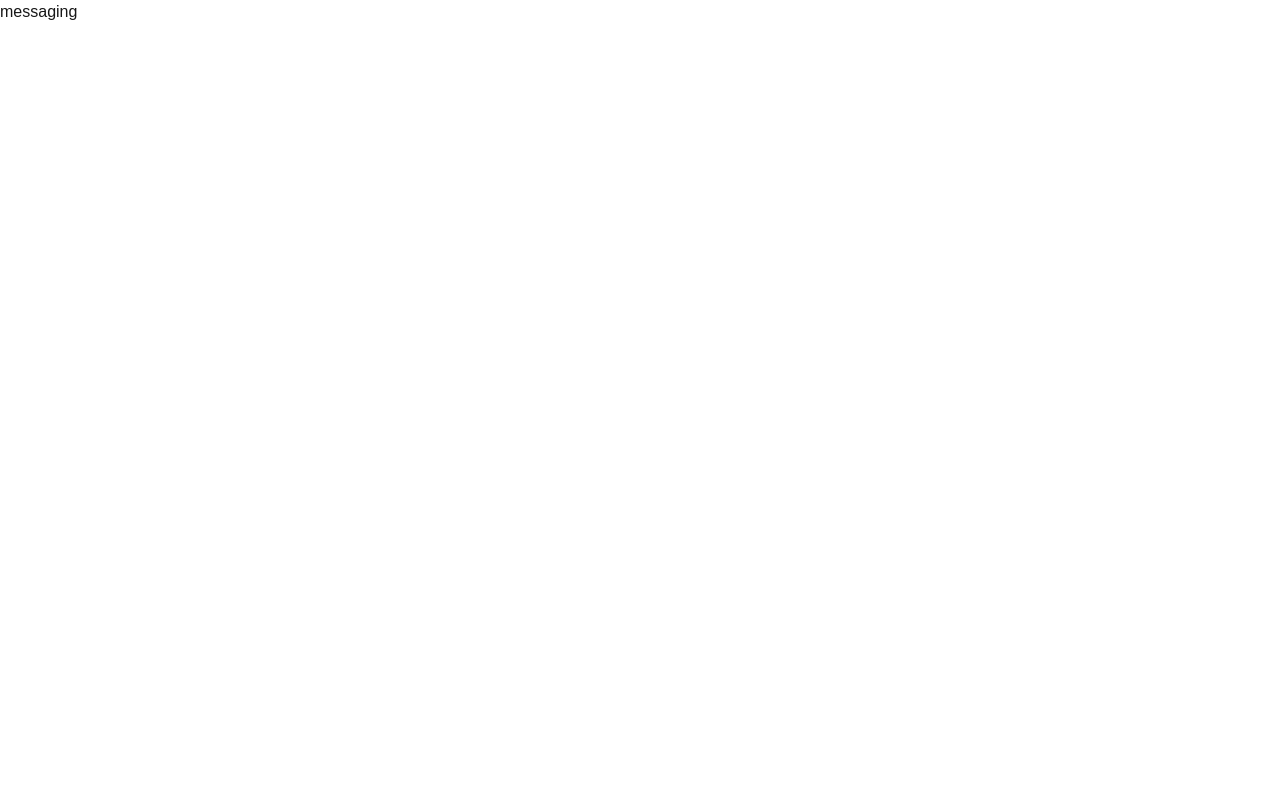
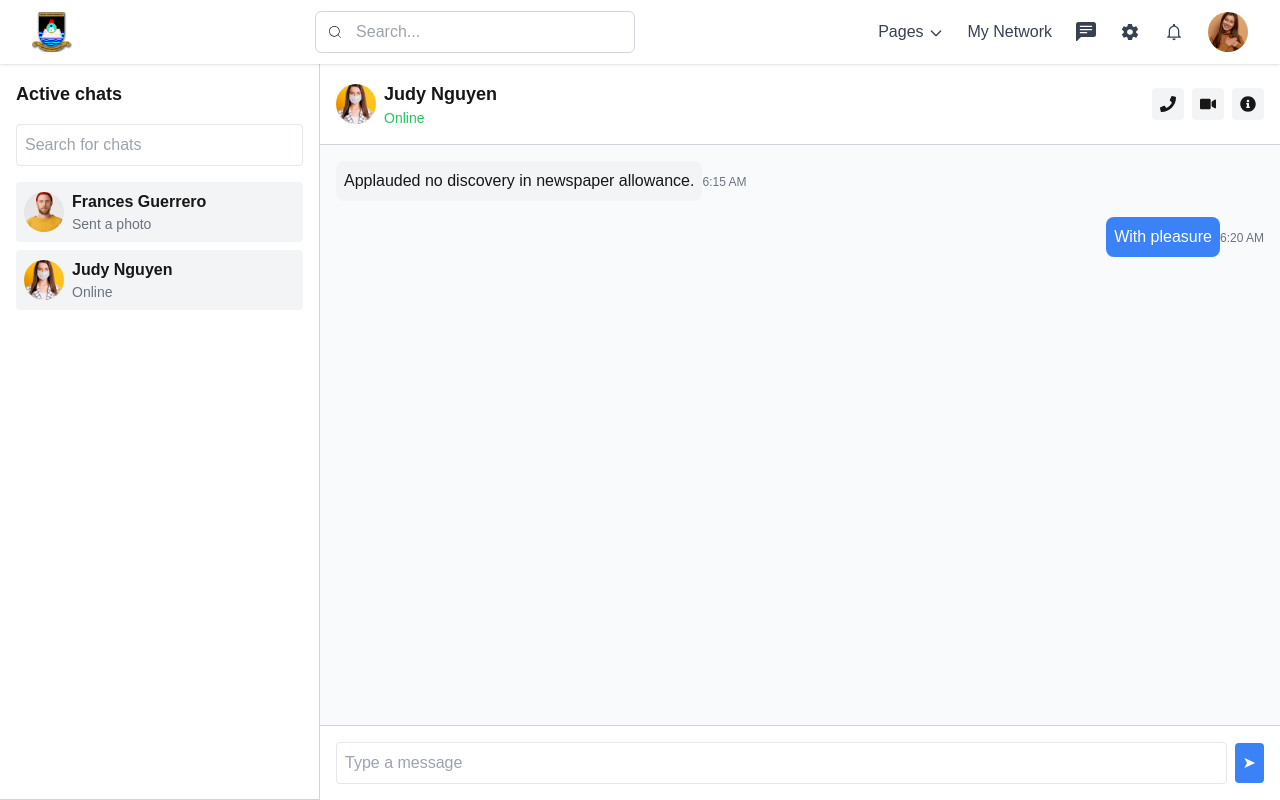
Before and after one commit to Harbiodun-coder/alumni, a Next.js app: page /messaging in a window 1280 px wide. Built offline with nearby package versions, Linux system fonts and the light colour scheme.

Commit message:
added messaging and notification screen

```diff
--- a/pages/messaging.jsx
+++ b/pages/messaging.jsx
@@ -1,9 +1,151 @@
-import React from 'react'
+import React, { useState } from "react";
+import { FaBars, FaTimes, FaPhone, FaVideo, FaInfoCircle } from "react-icons/fa";
+import Header from "@/components/Header";
 
-export default function messaging() {
+export default function Messaging() {
+  const [users, setUsers] = useState([
+    { id: 1, name: "Frances Guerrero", avatar: "/13.jpg", lastMessage: "Sent a photo" },
+    { id: 2, name: "Judy Nguyen", avatar: "/02.jpg", lastMessage: "Online" },
+  ]);
+
+  const [selectedChat, setSelectedChat] = useState({
+    id: 2,
+    name: "Judy Nguyen",
+    avatar: "02.jpg",
+    messages: [
+      { from: "Judy Nguyen", text: "Applauded no discovery in newspaper allowance.", time: "6:15 AM" },
+      { from: "You", text: "With pleasure", time: "6:20 AM" },
+    ],
+  });
+
+  const [isSidebarOpen, setIsSidebarOpen] = useState(false);
+
+  const handleChatClick = (user) => {
+    setSelectedChat({
+      ...user,
+      messages: [
+        { from: user.name, text: `This is the chat with ${user.name}`, time: "7:15 AM" },
+        { from: "You", text: "Reply to the message", time: "7:20 AM" },
+      ],
+    });
+
+    const userExists = users.some((existingUser) => existingUser.id === user.id);
+    if (!userExists) {
+      const newUser = { id: users.length + 1, name: `New User ${users.length + 1}`, avatar: "/10.jpg", lastMessage: "Just joined" };
+      setUsers((prevUsers) => [...prevUsers, newUser]);
+    }
+  };
+
   return (
     <div>
-      messaging
+
+      <Header />
+
+
+      <div className="md:hidden flex justify-between items-center bg-white px-4 py-2 border-b border-gray-300 ">
+        <h2 className="text-lg font-semibold">Messaging</h2>
+        <button
+          className="text-xl"
+          onClick={() => setIsSidebarOpen(!isSidebarOpen)}
+        >
+          {isSidebarOpen ? <FaTimes /> : <FaBars />}
+        </button>
+      </div>
+
+      {/* Adjust layout with padding for content below header */}
+      <div className="flex flex-col md:flex-row h-screen pt-16">
+        {/* Sidebar */}
+        <div
+          className={`${
+            isSidebarOpen ? "block" : "hidden"
+          } md:block w-full md:w-1/4 bg-white p-4 border-b md:border-r border-gray-300 absolute md:relative top-0 left-0 z-10 h-full md:h-auto`}
+        >
+          <h2 className="text-lg font-semibold mb-4">Active chats</h2>
+          <input
+            type="text"
+            placeholder="Search for chats"
+            className="w-full p-2 mb-4 border rounded focus:outline-none focus:ring-2 focus:ring-blue-400"
+          />
+          <div className="flex flex-col space-y-2">
+            {users.map((user) => (
+              <div
+                key={user.id}
+                className="flex items-center p-2 bg-gray-100 rounded cursor-pointer hover:bg-gray-200"
+                onClick={() => handleChatClick(user)}
+              >
+                <img
+                  src={user.avatar}
+                  className="rounded-full w-10 h-10 mr-2"
+                  alt="User avatar"
+                />
+                <div>
+                  <p className="font-semibold">{user.name}</p>
+                  <p className="text-sm text-gray-500">{user.lastMessage}</p>
+                </div>
+              </div>
+            ))}
+          </div>
+        </div>
+
+        {/* Chat Area */}
+        <div className="flex-1 flex flex-col">
+          {/* Chat Header */}
+          <div className="flex items-center justify-between p-4 border-b border-gray-300 bg-white">
+            <div className="flex items-center">
+              <img
+                src={selectedChat.avatar}
+                className="rounded-full w-10 h-10 mr-2"
+                alt="User avatar"
+              />
+              <div>
+                <h3 className="text-lg font-semibold">{selectedChat.name}</h3>
+                <p className="text-sm text-green-500">Online</p>
+              </div>
+            </div>
+            <div className="flex space-x-2">
+              <button className="p-2 bg-gray-100 rounded hover:bg-gray-200">
+                <FaPhone />
+              </button>
+              <button className="p-2 bg-gray-100 rounded hover:bg-gray-200">
+                <FaVideo />
+              </button>
+              <button className="p-2 bg-gray-100 rounded hover:bg-gray-200">
+                <FaInfoCircle />
+              </button>
+            </div>
+          </div>
+
+          {/* Messages */}
+          <div className="flex-1 p-4 overflow-y-auto bg-gray-50">
+            {selectedChat.messages.map((message, index) => (
+              <div key={index} className={`flex mb-4 ${message.from === "You" ? "justify-end" : ""}`}>
+                <div>
+                  <p
+                    className={`${
+                      message.from === "You" ? "bg-blue-500 text-white" : "bg-gray-100"
+                    } p-2 rounded-lg inline-block`}
+                  >
+                    {message.text}
+                  </p>
+                  <span className="text-xs text-gray-500">{message.time}</span>
+                </div>
+              </div>
+            ))}
+          </div>
+
+          {/* Message Input */}
+          <div className="flex items-center p-4 bg-white border-t border-gray-300">
+            <input
+              type="text"
+              placeholder="Type a message"
+              className="flex-1 p-2 border rounded focus:outline-none focus:ring-2 focus:ring-blue-400"
+            />
+            <button className="p-2 ml-2 bg-blue-500 text-white rounded hover:bg-blue-600">
+              ➤
+            </button>
+          </div>
+        </div>
+      </div>
     </div>
-  )
+  );
 }
--- a/pages/notifications.jsx
+++ b/pages/notifications.jsx
@@ -1,9 +1,116 @@
-import React from 'react'
+import React from "react";
+import Header from "@/components/Header";
 
-export default function notifications() {
+const notifications = () => {
+  const notificationData = [
+    {
+      user: "Judy Nguyen",
+      message: "sent you a friend request",
+      action: ["Accept", "Delete"],
+      time: "Just now",
+      image: "/02.jpg",
+    },
+    {
+      user: "Wish Amanda Read",
+      message: "Read a happy birthday",
+      action: ["Say happy birthday"],
+      time: "Just now",
+      image: "/02.jpg",
+    },
+    {
+      user: "Webastica",
+      message: "has 15 likes and 1 new activity",
+      action: [],
+      time: "2 min",
+      image: "/02.jpg",
+    },
+    {
+      user: "Bootstrap in the news",
+      message:
+        "The search giant’s parent company, Alphabet, just joined an exclusive club of tech stocks",
+      action: [],
+      time: "8 min",
+      image: "/02.jpg",
+    },
+    {
+      user: "Samuel Bishop",
+      message: "joined project Blogzine blog theme",
+      action: [],
+      time: "20 min",
+      image: "/02.jpg",
+    },
+    {
+      user: "Webastica LLC",
+      message: "has sent you $1205 USD",
+      action: [],
+      time: "3 hrs",
+      image: "/02.jpg",
+    },
+    {
+      user: "Order #238565",
+      message: "Order has been cancelled",
+      action: ["Review order"],
+      time: "5 hrs",
+      image: "/02.jpg",
+    },
+  ];
+
   return (
     <div>
-      notifications
+      <Header />
+    <div className="min-h-screen flex flex-col items-center bg-gray-100 py-40">
+      <div className="w-full max-w-2xl bg-white shadow-lg rounded-lg p-4">
+        <h1 className="text-xl font-semibold mb-4">Notifications</h1>
+        <ul>
+          {notificationData.map((notification, index) => (
+            <li
+              key={index}
+              className={`flex justify-between items-center p-4 border-b ${
+                index === 0
+                  ? "bg-blue-100"
+                  : index === 1
+                  ? "bg-red-100"
+                  : "bg-white"
+              }`}
+            >
+              <div className="flex items-center space-x-4">
+                <img
+                  src={notification.image}
+                  alt={notification.user}
+                  className="h-8 w-8 rounded-full"
+                />
+                <div>
+                  <p className="text-sm">
+                    <span className="font-semibold">{notification.user}</span>{" "}
+                    {notification.message}
+                  </p>
+                  {notification.action.length > 0 && (
+                    <div className="space-x-2 mt-2">
+                      {notification.action.map((action, idx) => (
+                        <button
+                          key={idx}
+                          className="px-2 py-1 bg-blue-500 text-white text-xs rounded"
+                        >
+                          {action}
+                        </button>
+                      ))}
+                    </div>
+                  )}
+                </div>
+              </div>
+              <span className="text-xs text-gray-500">{notification.time}</span>
+            </li>
+          ))}
+        </ul>
+        <div className="mt-4 text-center w-full">
+          <button className="px-4 py-2 bg-blue-500 text-white rounded w-full">
+            Load more notifications
+          </button>
+        </div>
+      </div>
     </div>
-  )
-}
+    </div>
+  );
+};
+
+export default notifications;
```
